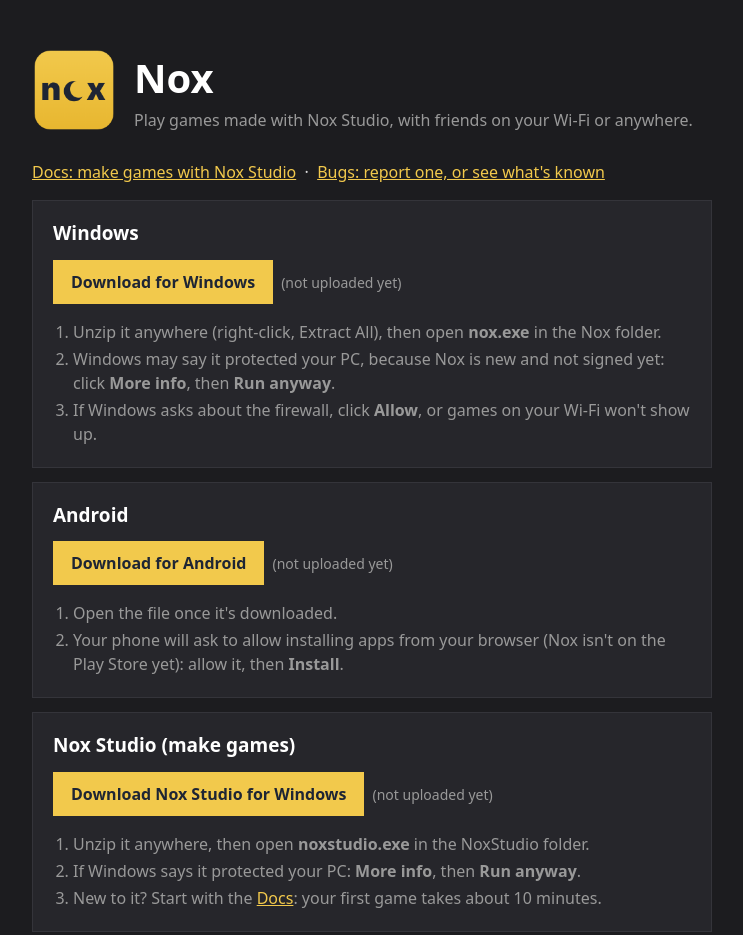
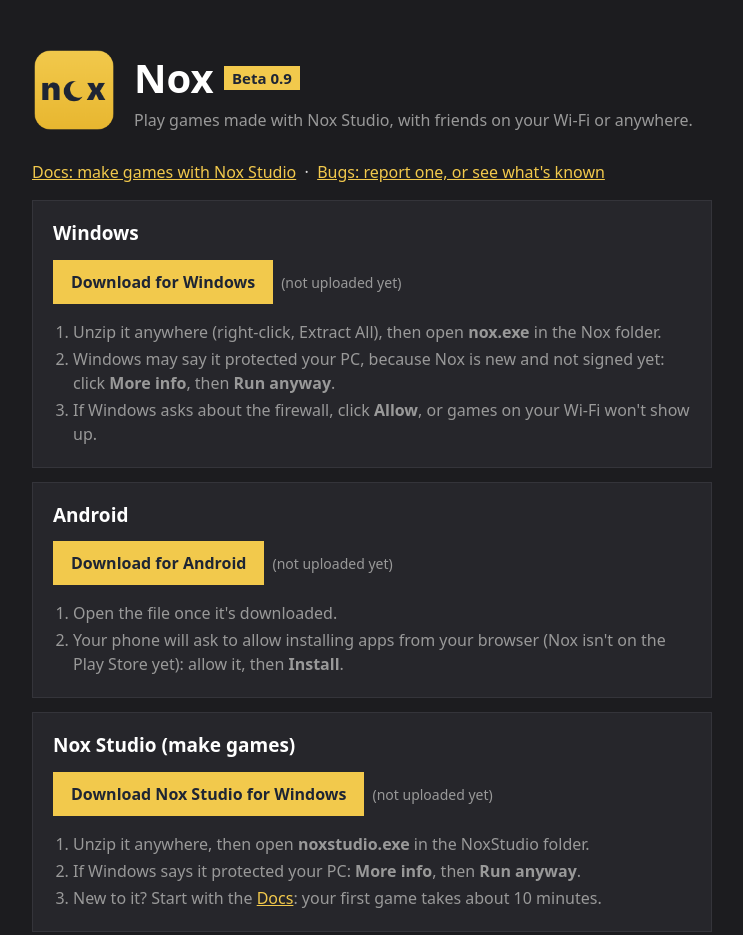
Before and after one commit to Bledo-Dev/nox-online, a website: page public/index.html in a window 1280 px wide. Shown: the top 935 px of the page, without its empty margins (268-1011 px from the left). Drawn offline with Linux system fonts and the light colour scheme; no server answers.

Commit message:
Add files via upload

```diff
--- a/public/index.html
+++ b/public/index.html
@@ -10,10 +10,10 @@
 .card{background:#26262b;border:1px solid #34343a;padding:18px 20px;margin:14px 0}
 .dl{display:inline-block;background:#f2c94c;color:#1e2534;font-weight:600;text-decoration:none;padding:10px 18px;margin:6px 0 10px}
 .dl:hover{background:#ffd866}ol{margin:6px 0 0;padding-left:20px}li{margin:3px 0}
-.size{color:#999;font-size:14px;margin-left:8px}footer{margin-top:36px;font-size:14px}
+.size{color:#999;font-size:14px;margin-left:8px}.beta{font-size:15px;font-weight:600;color:#1e2534;background:#f2c94c;padding:2px 8px;vertical-align:middle;position:relative;top:-4px}footer{margin-top:36px;font-size:14px}
 </style></head>
 <body>
-<div class="top"><img src="/icon.png" alt=""><div><h1>Nox</h1><div class="dim">Play games made with Nox Studio, with friends on your Wi-Fi or anywhere.</div></div></div>
+<div class="top"><img src="/icon.png" alt=""><div><h1>Nox <span class="beta">Beta 0.9</span></h1><div class="dim">Play games made with Nox Studio, with friends on your Wi-Fi or anywhere.</div></div></div>
 <p><a href="/docs.html">Docs: make games with Nox Studio</a> &nbsp;&middot;&nbsp; <a href="/bugs.html">Bugs: report one, or see what's known</a></p>
 
 <div class="card">
```
Also changed, not shown: public/bugs.html (+1 -1 lines), 2 other files.
